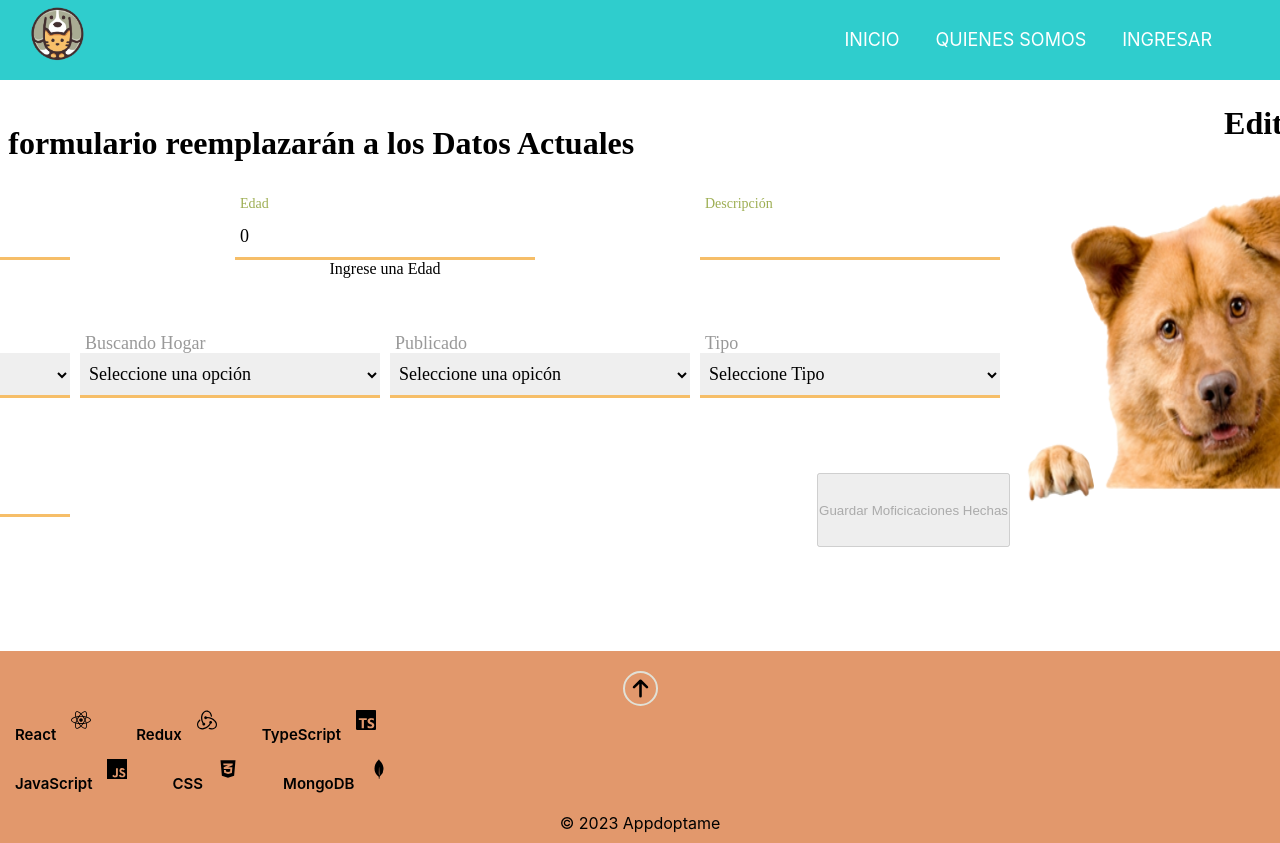
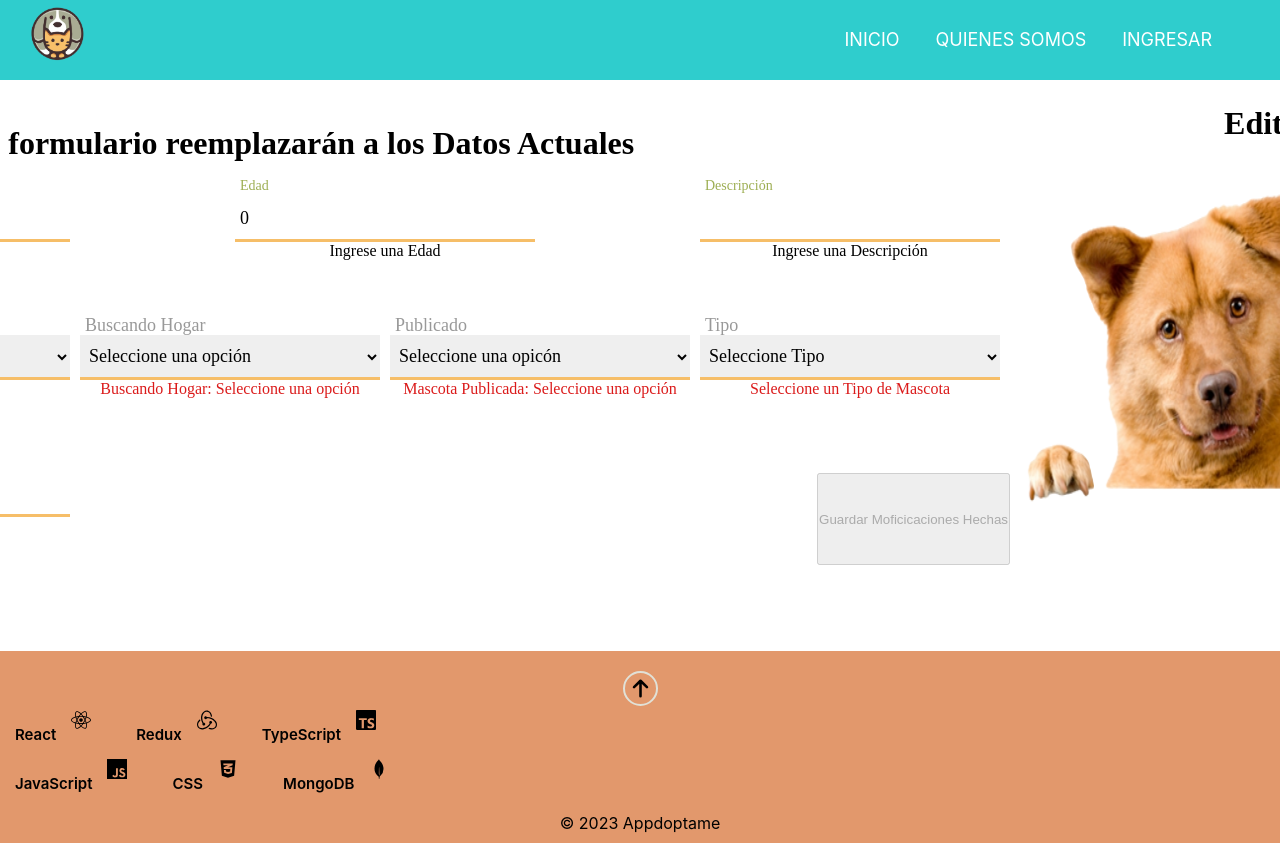
Before and after one commit to matipeco/App-Doptame, a React (Create React App) app in the folder client/: page /formEditPet in a window 1280 px wide. Shown: the top 843 px of the page. Built offline with nearby package versions, Linux system fonts and the light colour scheme; no server answers.

Commit message:
Validaciones en JS Terminadas. Pendiente me dej importar useHistory

```diff
--- a/client/src/views/FormEditPet/FormEditPet.tsx
+++ b/client/src/views/FormEditPet/FormEditPet.tsx
@@ -7,12 +7,17 @@ import { useDispatch, useSelector } from 'react-redux';
 import { StateType } from '../../redux/reducer/reducer'
 import { Pet} from "../../redux/types"
 import validate from './validationsFormEditPet';
-// import { useParams } from 'react-router-dom';
+
+// import { useParams} from 'react-router-dom';
 
 
 function FormEditPet() { //Podemos hacer q reciba la petId por props o por params.
 
+
+
+
     const dispatch = useDispatch()
+    // const history: any= useHistory();
     // const { petId } = useParams<{ petId: string }>();
     const petId = "64147391609d26ab82537579" //Provisorio, hasta tener la petId por params o props
 
@@ -26,7 +31,7 @@ function FormEditPet() { //Podemos hacer q reciba la petId por props o por param
 
     //Me guardo los details para meterselos al estado local "input"
     let petDetails: Pet= useSelector((state: StateType) => state.detail);
-// console.log(petDetails)
+console.log(petDetails)
 
 
 //Me traigo todas las pets
@@ -107,6 +112,7 @@ function FormEditPet() { //Podemos hacer q reciba la petId por props o por param
 // console.log(input)
         dispatch(putPet(petId, input) as unknown as AnyAction); //Action creada en el reducer.
         alert("Mascota editada correctamente")
+        // history.push("/home")
 
     }
 
@@ -192,7 +198,7 @@ function FormEditPet() { //Podemos hacer q reciba la petId por props o por param
                                 value={input.description}
                             />
                             <label className="label" htmlFor="descripcion">Descripción</label>
-                            {/* {errors.name && <p className={s.error}>{errors.name}</p>} */}
+                            {errors.description && <p className='errors'>{errors.description}</p>}
                         </div>
                     </div>
                     <div className="row">
@@ -206,7 +212,7 @@ function FormEditPet() { //Podemos hacer q reciba la petId por props o por param
                                 <option value="grande">Grande</option>
                             </select>
                             <label className="tam" htmlFor="size">Tamaño</label>
-                            {/* {errors.name && <p className={s.error}>{errors.name}</p>} */}
+                            {errors.size && <p className='error'>{errors.size}</p>}
                         </div>
 
                         <div className="containerInputs">
@@ -218,7 +224,7 @@ function FormEditPet() { //Podemos hacer q reciba la petId por props o por param
                                 <option value="false">No</option>
                             </select>
                             <label className="tam" htmlFor="adoption">Buscando Hogar</label>
-                            {/* {errors.name && <p className={s.error}>{errors.name}</p>} */}
+                            {errors.adoption && <p className='error'>{errors.adoption}</p>}
                         </div>
 
                         <div className="containerInputs">
@@ -230,7 +236,7 @@ function FormEditPet() { //Podemos hacer q reciba la petId por props o por param
                                 <option value="false">No</option>
                             </select>
                             <label className="tam" htmlFor="status">Publicado</label>
-                            {/* {errors.name && <p className={s.error}>{errors.name}</p>} */}
+                            {errors.status && <p className='error'>{errors.status}</p>}
                         </div>
 
                         <div className="containerInputs">
@@ -243,7 +249,7 @@ function FormEditPet() { //Podemos hacer q reciba la petId por props o por param
                                 <option value="otros">Otro</option>
                             </select>
                             <label className="tam" htmlFor="size">Tipo</label>
-                            {/* {errors.name && <p className={s.error}>{errors.name}</p>} */}
+                            {errors.type && <p className='error'>{errors.type}</p>}
                         </div>
                     </div>
                     <div className="row">
@@ -262,7 +268,7 @@ function FormEditPet() { //Podemos hacer q reciba la petId por props o por param
                             />
                             <label className="tam" htmlFor="image">Imagen</label>
 
-                            {/* {errors.name && <p className={s.error}>{errors.name}</p>} */}
+                            {errors.image && <p className='error'>{errors.image}</p>}
                         </div>
 
                         <button type="submit" disabled={handleDisabledButton()}>Guardar Moficicaciones Hechas</button>
--- a/client/src/views/FormEditPet/validationsFormEditPet.js
+++ b/client/src/views/FormEditPet/validationsFormEditPet.js
@@ -21,10 +21,10 @@ const validate = (input)=>{
         errors.type='Seleccione un Tipo de Mascota'
 
     }if(!input.adoption){
-        errors.adoption='Buscando Hogar: Seleccione una opción'
+        errors.adoption='Seleccione una opción'
 
     }if(!input.status){
-        errors.status='Mascota Publicada: Seleccione una opción'
+        errors.status='Seleccione una opción'
     }
     return errors;
 }
```
